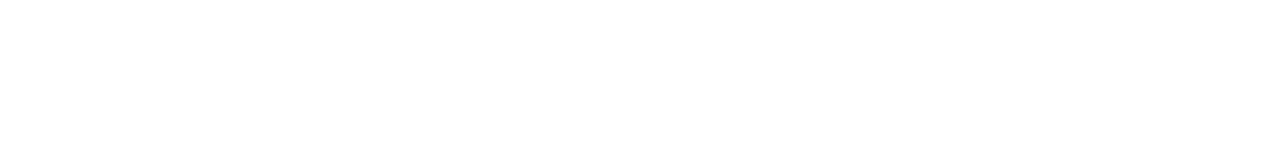
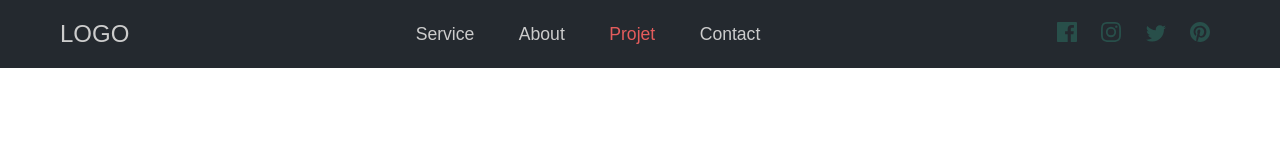
Before and after one commit to BlanchardIlela/Obedprojet, a plain HTML site: page index.html in a window 1280 px wide. Drawn offline with Linux system fonts and the light colour scheme.

Commit message:
Conception de la partie header Nous avons trois blocs ci-après: bloc logo bloc nav bloc social

```diff
--- a/index.html
+++ b/index.html
@@ -4,8 +4,28 @@
     <meta charset="UTF-8">
     <meta name="viewport" content="width=device-width, initial-scale=1.0">
     <title>Page d'accueil</title>
+    <link rel="shortcut icon" href="img/favicon-32x32.png" type="image/x-icon">
+    <link rel="stylesheet" href="app.css">
+    <meta name="description" content="">
+    <meta name="keywords" content="">
 </head>
 <body>
-
+    <header class="header">
+        <div class="logo">
+            <a href="index.html">logo</a>
+        </div>
+        <nav class="nav">
+            <a href="">service</a>
+            <a href="">about</a>
+            <a href="" class="active">projet</a>
+            <a href="">contact</a>
+        </nav>
+        <div class="social">
+            <a href=""><img src="img/icon-facebook.svg" alt="Image Facebook"></a>
+            <a href=""><img src="img/icon-instagram.svg" alt="Image Instagram"></a>
+            <a href=""><img src="img/icon-twitter.svg" alt="Image Twitter"></a>
+            <a href=""><img src="img/icon-pinterest.svg" alt="Image Pinterest"></a>
+        </div>
+    </header>
 </body>
 </html>
```
